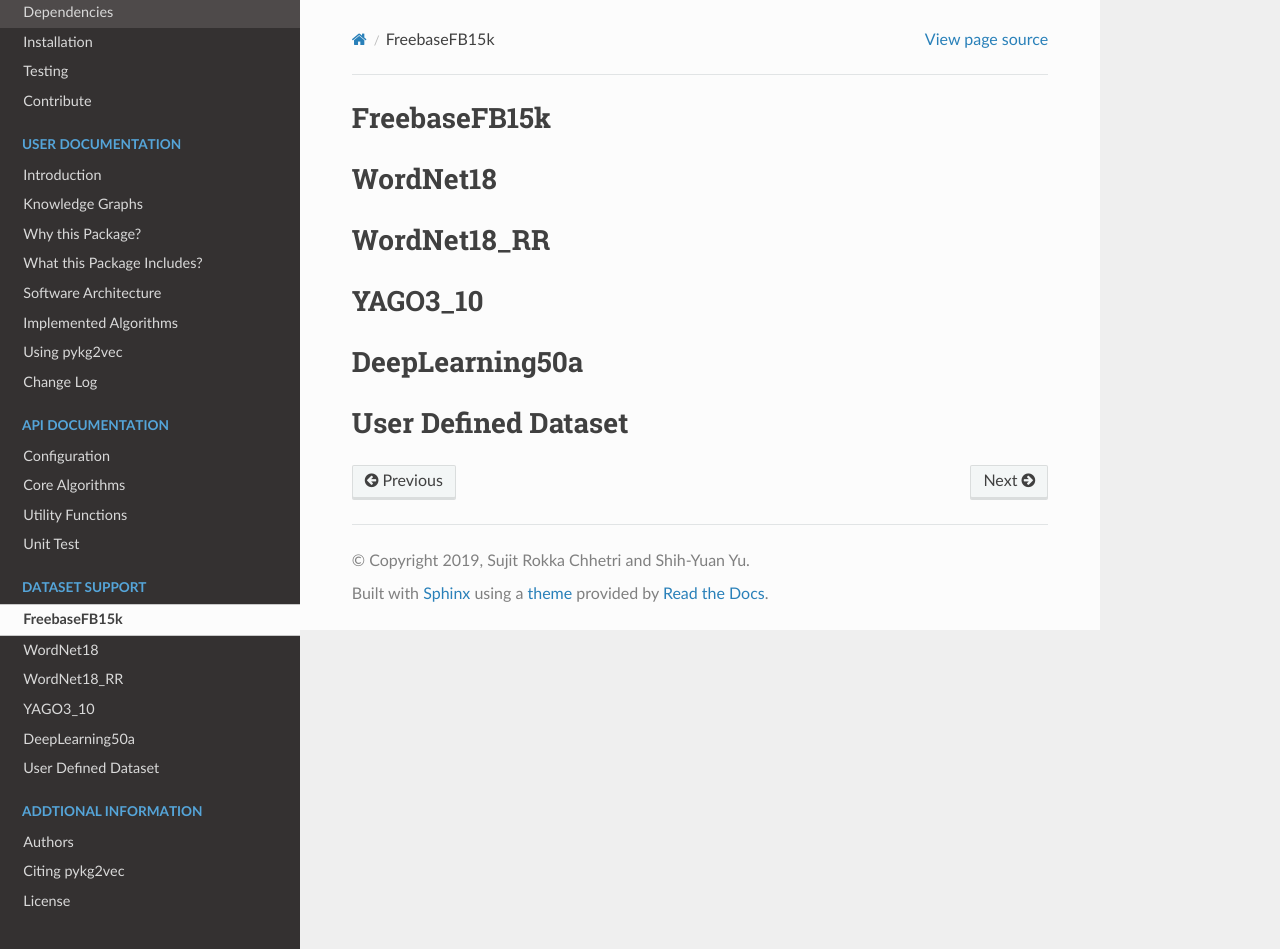
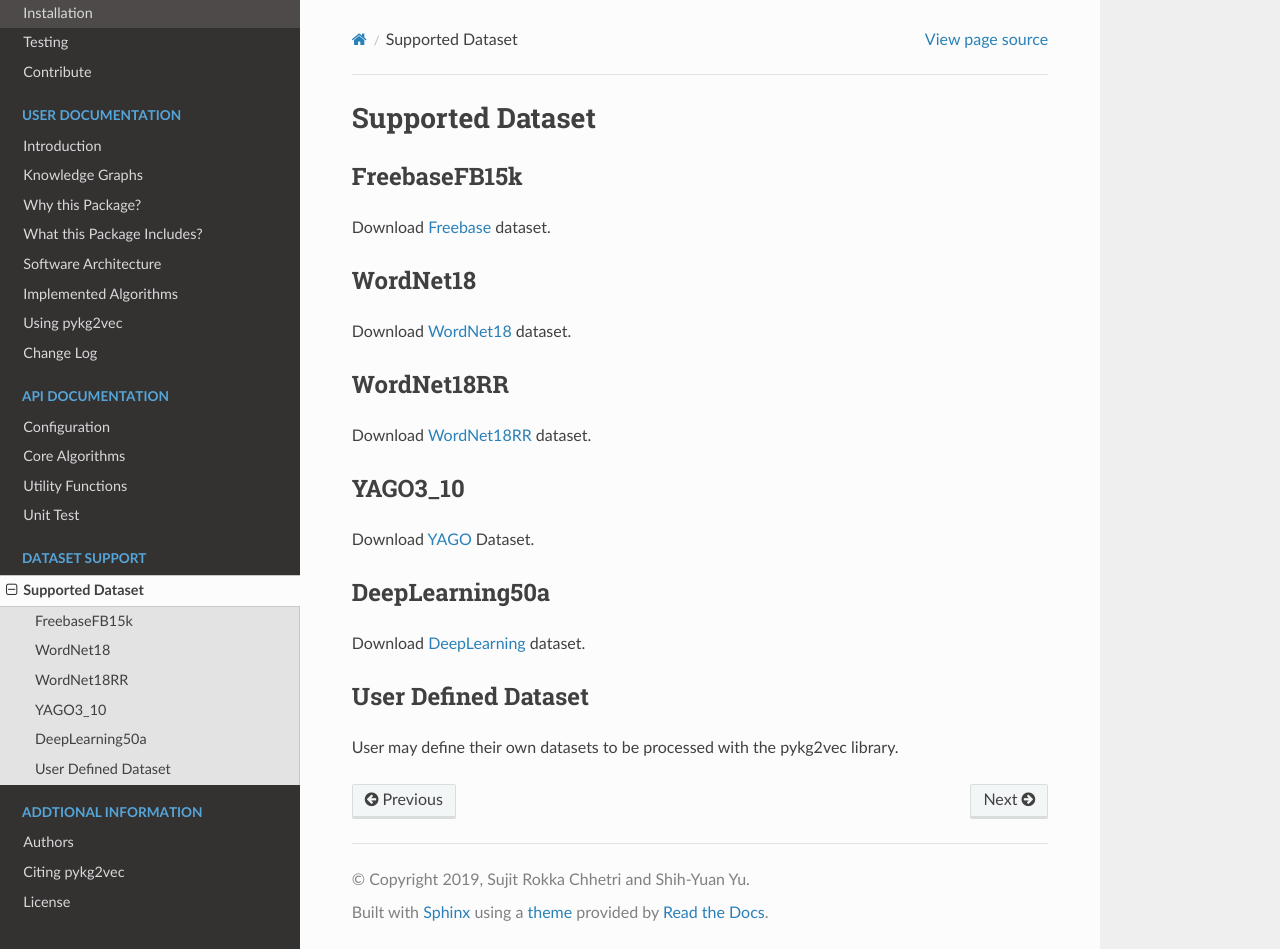
Before and after one commit to Sujit-O/pykg2vec, a Sphinx documentation site: the page built from docs/source/dataset.rst, in a window 1280 px wide and 949 px high. Built offline with Sphinx 7.4.7 and the Read the Docs theme 2.0.0, drawn with Linux system fonts in a browser that asks for light colours; formulas are drawn with MathJax 3; pages that are not in the unit, such as notebooks, are missing from menus.

Commit message:
changed the dataset.rst

```diff
--- a/docs/source/dataset.rst
+++ b/docs/source/dataset.rst
@@ -1,17 +1,35 @@
+Supported Dataset
+==================
+
 FreebaseFB15k
 --------------
 
+Download Freebase_ dataset.
+
 WordNet18
 ------------
+Download WordNet18_ dataset.
 
-WordNet18_RR
+WordNet18RR
 -------------
+
+Download WordNet18RR_ dataset.
 
 YAGO3_10
 -------------
+Download YAGO_ Dataset.
 
 DeepLearning50a
 ----------------
+Download DeepLearning_ dataset.
 
 User Defined Dataset
 --------------------
+
+User may define their own datasets to be processed with the pykg2vec library.
+
+.. _DeepLearning: https://dl.dropboxusercontent.com/s/awoebno3wbgyrei/dLmL50.tgz?dl=0
+.. _Freebase: https://everest.hds.utc.fr/lib/exe/fetch.php?media=en:fb15k.tgz
+.. _YAGO: https://github.com/TimDettmers/ConvE/raw/master/YAGO3-10.tar.gz
+.. _WordNet18: https://everest.hds.utc.fr/lib/exe/fetch.php?media=en:wordnet-mlj12.tar.gz
+.. _WordNet18RR: https://github.com/TimDettmers/ConvE/raw/master/WN18RR.tar.gz
```
